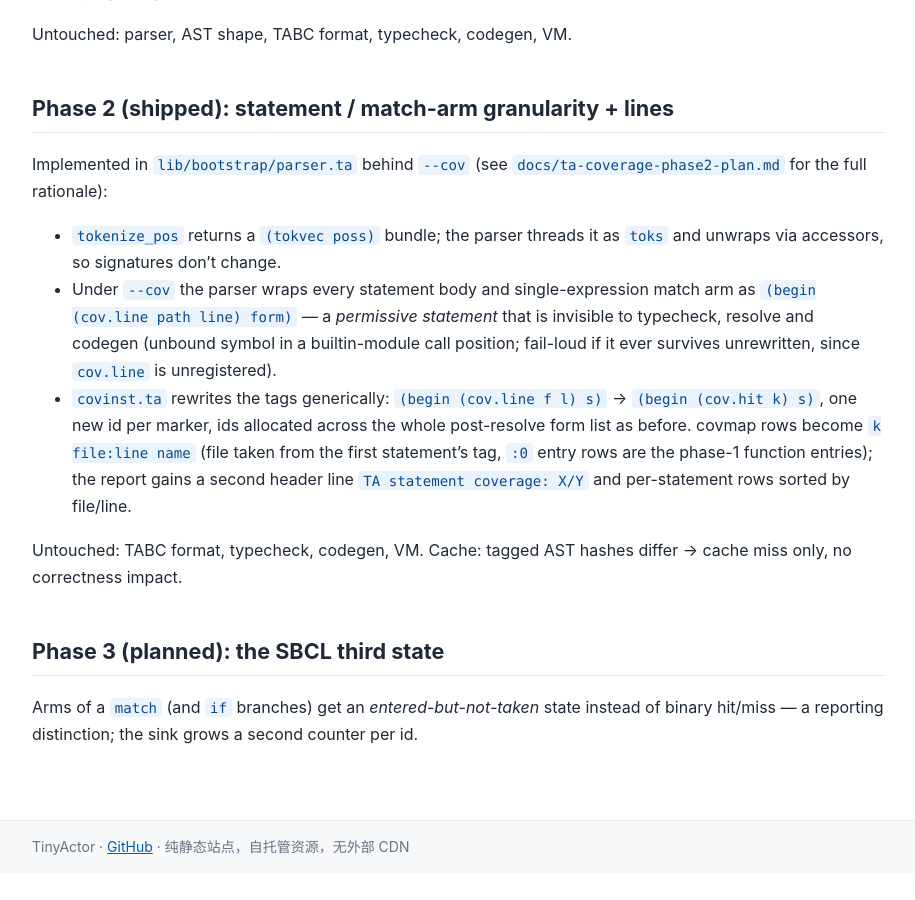
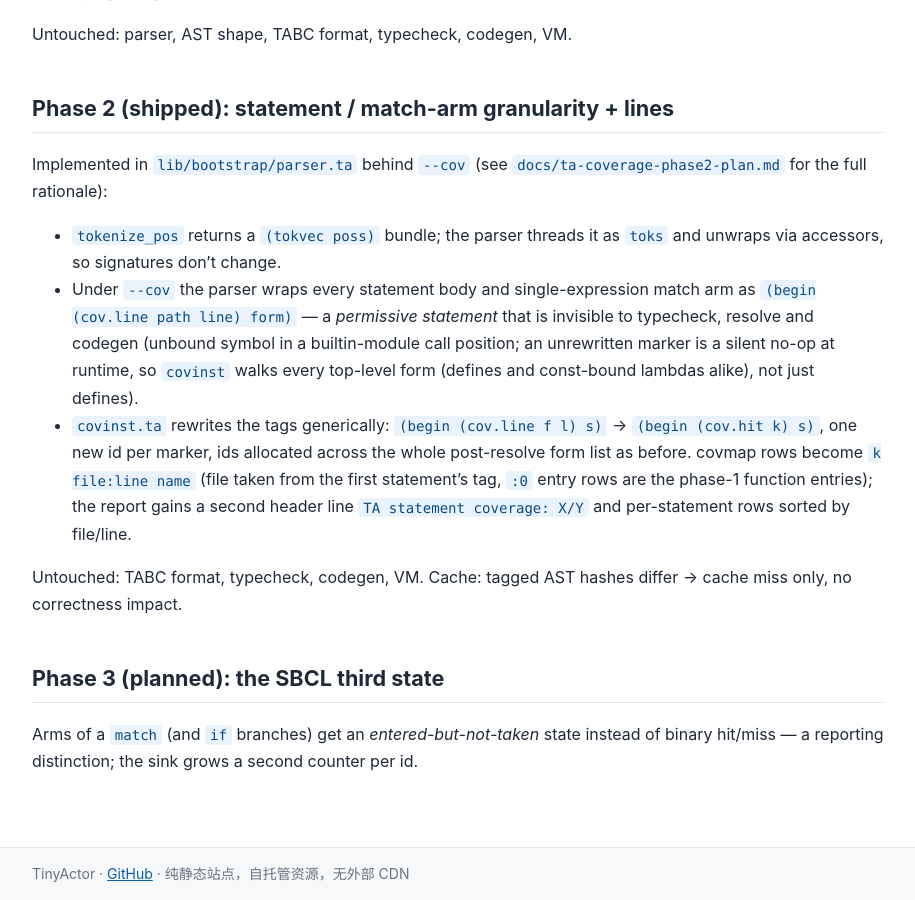
Before and after one commit to tiancaiamao/tinyactor, a Jekyll site: the page built from docs/coverage-design.md, in a window 1280 px wide and 900 px high, scrolled down 1931 px. Shown: the whole window, without its empty margins (182-1097 px from the left). Built offline with Jekyll 4.4.1, drawn with Linux system fonts in a browser that asks for light colours; our own code applies the rules of GitHub Pages for plain Markdown files; before the commit the page ends 2804 px from its top, so only the background shows below that.

Commit message:
Review follow-up fixes for PR #213 (4 findings, all reproduced and confirmed):
1. Empty fn body emitted a `:0` covmap row (no file) that
   tools/coverage_ta.py rejected with `invalid location ':0'` — the
   report tool crashed on the compiler's own output. parse_covmap now
   accepts an empty file component for line-0 entry rows; regression
   covered by `fn noop() { }` in the CLI --cov test.

2. Unbraced `else <expr>` bodies were never cov-tagged (taken else
   branches were invisible). parse_if_expr now wraps the single-expr
   else body with cov_tag, same treatment as match-arm bodies.

3. Statements inside const-bound lambdas (`const f = fn (x) { ... }`)
   were silently unmeasured, and a surviving marker was documented as
   "fail-loud" when it is in fact a silent runtime no-op. inst_loop now
   walks non-define top-level forms too (attributing rows to the const
   name when present); comments in covinst.ta and coverage-design.md
   corrected.

4. covmap statement rows were emitted in descending id order, worse
   than the documented instrument order. Rows now follow rw traversal
   order (entry row first, statements after); the report sorts rows by
   (file, line, name) anyway.

Verified: bootstrap fixed point x2 cmp OK, make test 0 failures, gate
87.79% >= 85%, statement coverage 82.00% (up from 81.37% as else
branches and const lambdas become measurable), make fmt clean.

```diff
--- a/docs/coverage-design.md
+++ b/docs/coverage-design.md
@@ -75,8 +75,9 @@ Implemented in `lib/bootstrap/parser.ta` behind `--cov` (see
 * Under `--cov` the parser wraps every statement body and single-expression
   match arm as `(begin (cov.line path line) form)` — a *permissive
   statement* that is invisible to typecheck, resolve and codegen (unbound
-  symbol in a builtin-module call position; fail-loud if it ever survives
-  unrewritten, since `cov.line` is unregistered).
+    symbol in a builtin-module call position; an unrewritten marker is a
+  silent no-op at runtime, so `covinst` walks every top-level form
+  (defines and const-bound lambdas alike), not just defines).
 * `covinst.ta` rewrites the tags generically: `(begin (cov.line f l) s)` →
   `(begin (cov.hit k) s)`, one new id per marker, ids allocated across the
   whole post-resolve form list as before. covmap rows become
--- a/tools/coverage_ta.py
+++ b/tools/coverage_ta.py
@@ -20,7 +20,8 @@ def parse_covmap(covmap):
             raise ValueError(f"duplicate coverage id {ident} in {covmap}:{line_number}")
         loc, name = fields[1], fields[2]
         file_name, sep, line_str = loc.rpartition(":")
-        if not sep or not file_name or not line_str.isdigit():
+        # Entry rows of functions with no statements carry an empty file.
+        if not sep or not line_str.isdigit() or (not file_name and line_str != "0"):
             raise ValueError(f"invalid location {loc!r} in {covmap}:{line_number}")
         rows[ident] = (file_name, int(line_str), name)
     return rows
```
Also changed, not shown: 4 other files.
